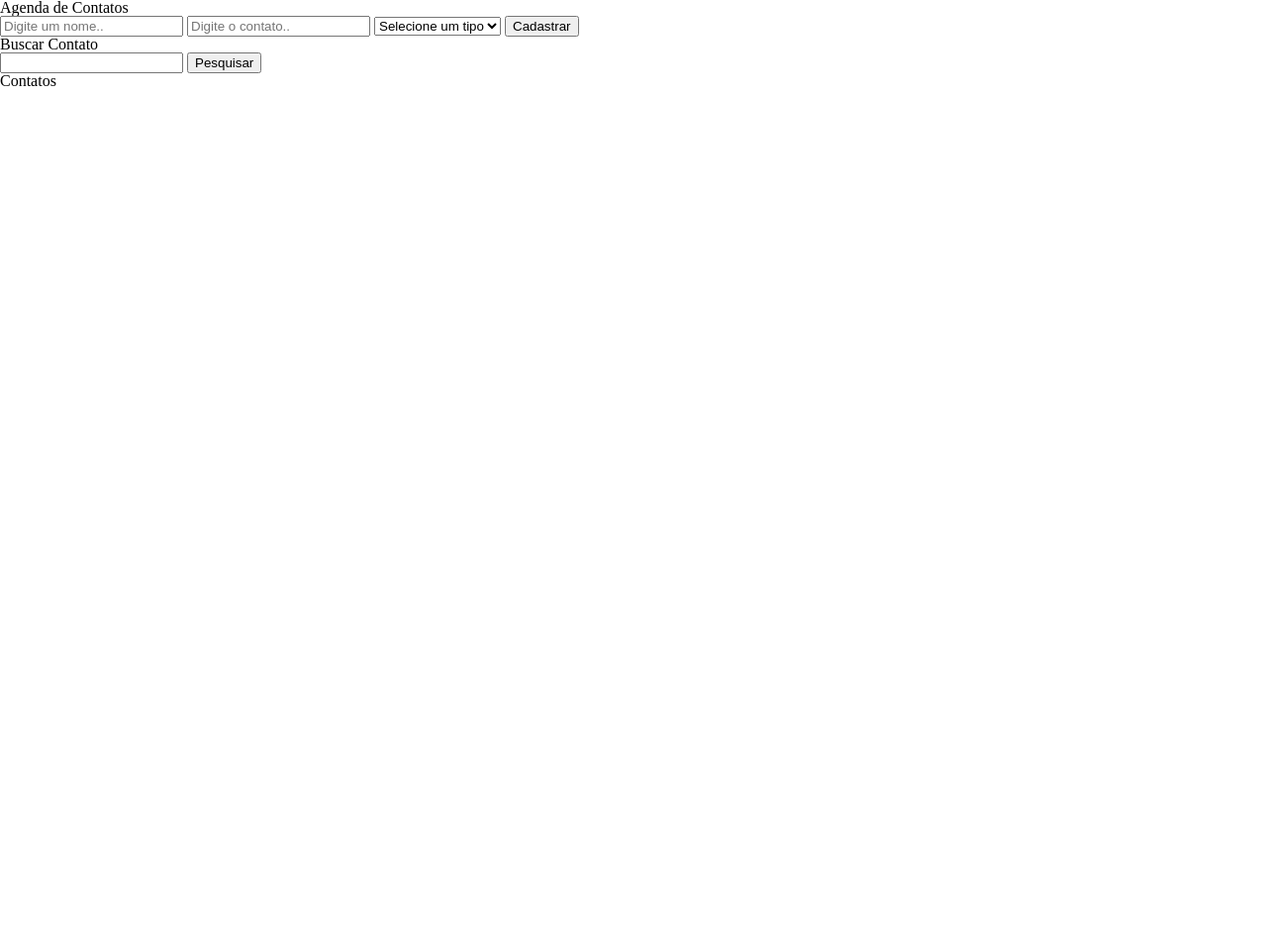
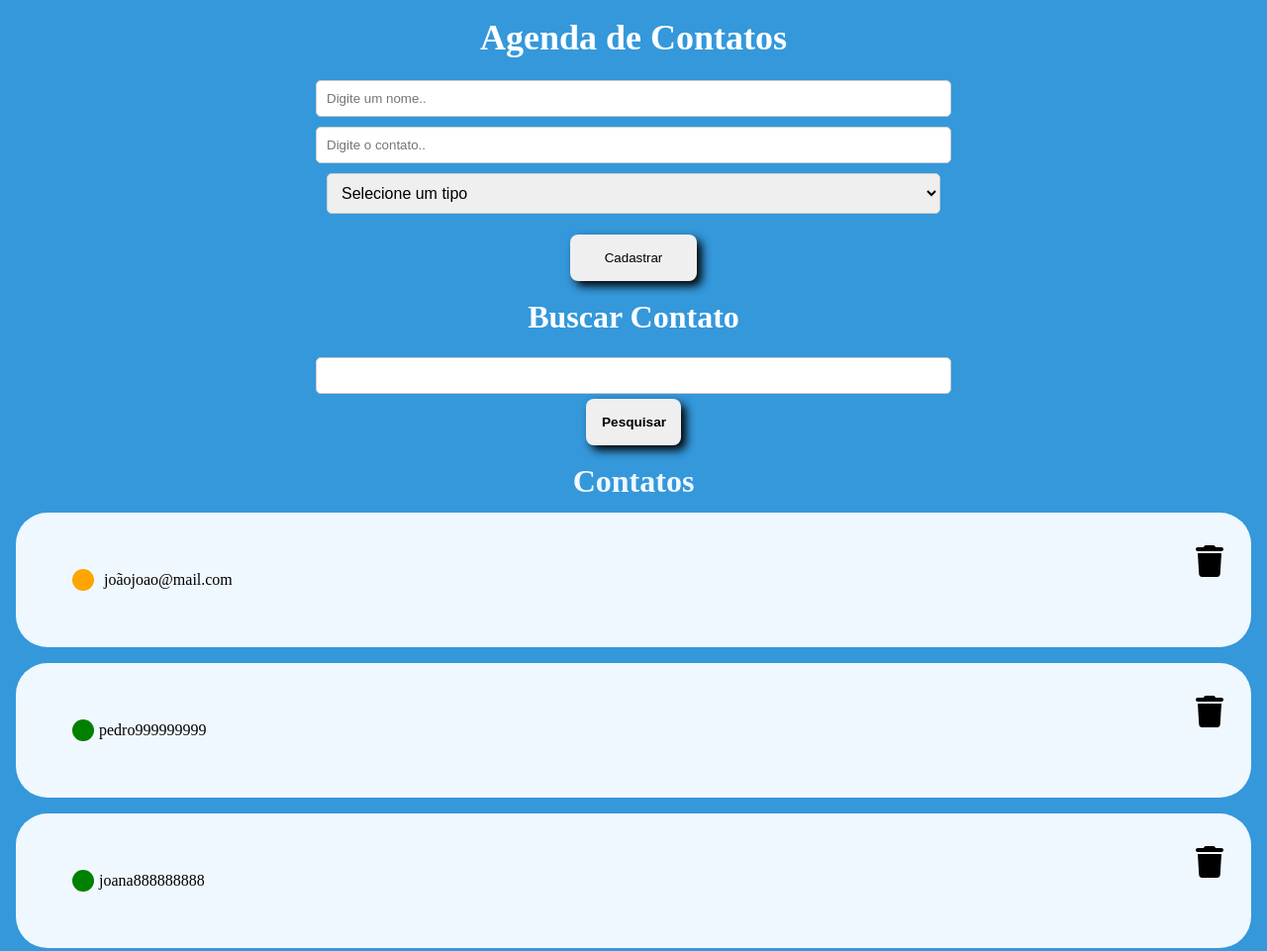
Before and after one commit to ju33cicuto/ag, a plain HTML site: page index.html in a window 1280 px wide. Shown: the top 961 px of the page at 99% size. Before the commit the page ends 800 px from the top, so only its background shows below. Drawn offline with Linux system fonts and the light colour scheme.

Commit message:
organização

```diff
--- a/index.html
+++ b/index.html
@@ -9,10 +9,10 @@
     href="https://fonts.googleapis.com/css2?family=Inter&display=swap"
     rel="stylesheet"
   />
-    <link rel="stylesheet" href="./contato.css">
-    <link rel="stylesheet" href="./reset.css">
+    <link rel="stylesheet" href="./css/style.css">
+    <link rel="stylesheet" href="./css/reset.css">
     <title>Document</title>
-    <script src="./contato.js" defer></script>
+    <script src="./script.js" defer></script>
 </head>
 <body>
     <header class="header__container">
```
Also changed, not shown: css/reset.css (renamed from reset.css), css/style.css (renamed from style.css).
